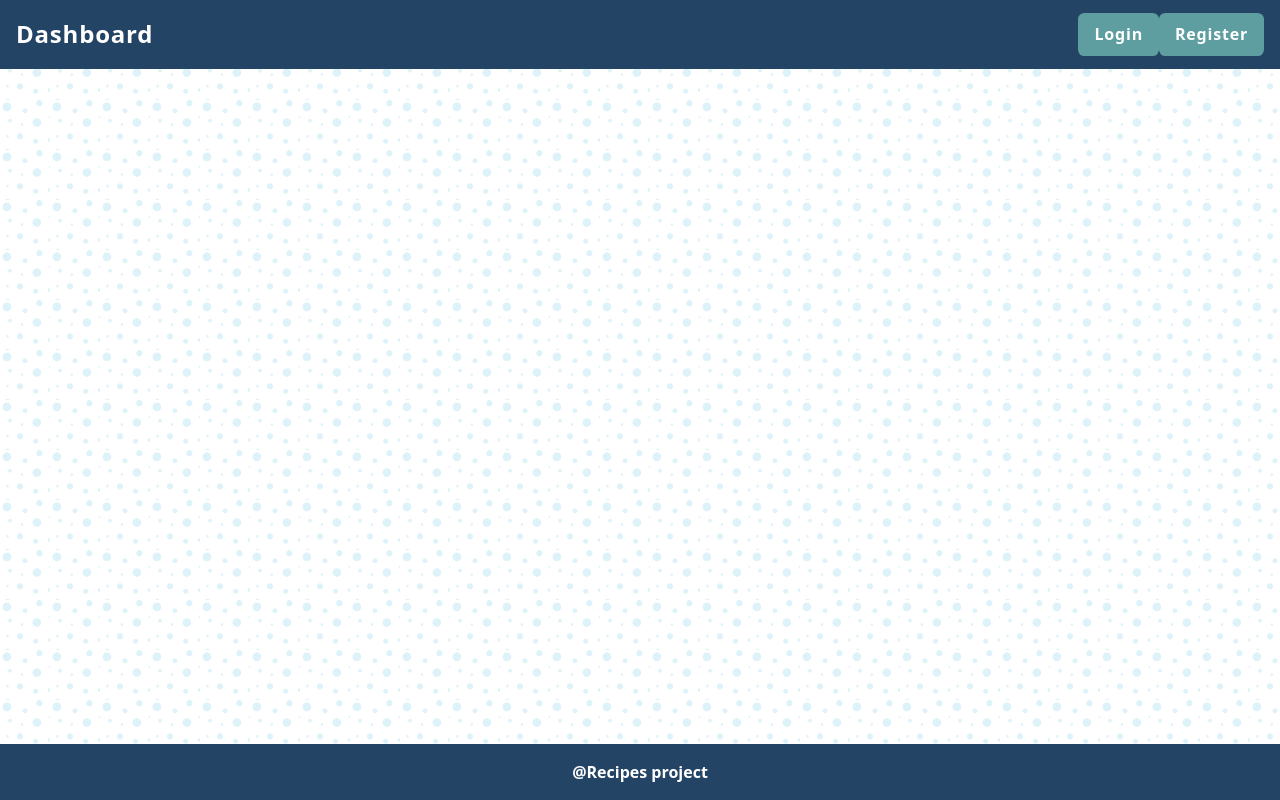
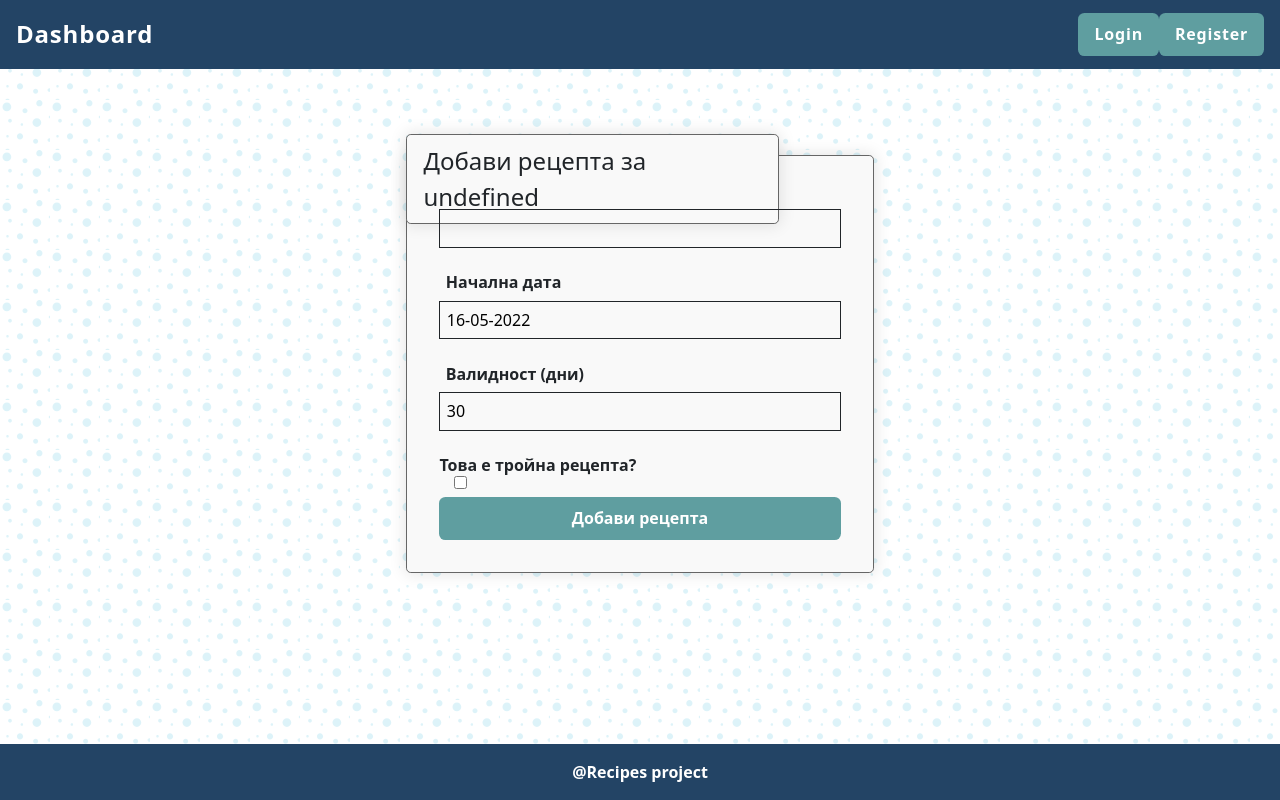
Before and after one commit to PoweRGbg/recipes, a React (Create React App) app: page /recipe/add_recipe/1 in a window 1280 px wide. Built offline with nearby package versions, Linux system fonts and the light colour scheme; no server answers.

Commit message:
adding recipes without protocols

```diff
--- a/src/App.js
+++ b/src/App.js
@@ -42,6 +42,7 @@ function App() {
               <Route path="/protocol/delete/:protocolId" element={<DeleteProtocol />} />
               <Route path="/protocol/renew/:protocolId" element={<RenewProtocol />} />
               <Route path="/recipe/add/:protocolId" element={<AddRecipe />} />
+              <Route path="/recipe/add_recipe/:patientId" element={<AddRecipe />} />
               <Route path="/recipeslist/:protocolId" element={<RecipesList />} />
               <Route path="/details/:patientId" element={<Details />} />
             </Routes>
--- a/src/components/Details/Details.js
+++ b/src/components/Details/Details.js
@@ -69,6 +69,7 @@ const Details = () => {
     const ownerButtons = (
         <>
             <Link className="button" to={`/protocol/add/${patient._id}`}>Нов протокол</Link>
+            <Link className="button" to={`/recipe/add_recipe/${patient._id}`}>Нова рецепта</Link>
             <Link className="button" to={`/edit/${patient._id}`}>Редактирай пациент</Link>
             <a className="button" href="#" onClick={deleteClickHandler}>Премахни пациент</a>
         </>
--- a/src/components/Recipe/AddRecipe/AddRecipe.js
+++ b/src/components/Recipe/AddRecipe/AddRecipe.js
@@ -5,11 +5,14 @@ import * as protocolService from '../../../services/protocolService';
 import { Alert } from 'react-bootstrap';
 import { useNavigate } from 'react-router-dom';
 import { useAuthContext } from '../../../contexts/AuthContext';
+import usePatientState from '../../../hooks/usePatientState';
+
 
 const AddRecipe = () => {
     const { user } = useAuthContext();
-    const { protocolId } = useParams();
+    const { protocolId, patientId } = useParams();
     const [errors, setErrors] = useState({name: false})
+    const [patient, setPatient] = usePatientState(patientId);
     const [protocol, setProtocol] = useState();
     const navigate = useNavigate();
 
@@ -26,14 +29,18 @@ const AddRecipe = () => {
 const today = new Date().ddmmyyyy();
 
     useEffect(() => {
-        console.log("Getting protocol "+protocolId);
-        protocolService.getOne(protocolId)
+        console.log(`Patient is ${patient.name} ${patientId}`);
+        if(protocolId){
+            console.log("Getting protocol "+protocolId);
+            protocolService.getOne(protocolId)
             .then(result => {
                 setProtocol(result);
             })
             .catch(err => {
                 console.log(err);
             })
+
+        }
     }, []);
 
 
@@ -43,8 +50,8 @@ const today = new Date().ddmmyyyy();
 
         let formData = new FormData(e.currentTarget);
 
-        let patientId = formData.get('patientID');
-        let patientName = formData.get('patientName');
+        let patientId = patient ? patient._id : formData.get('patientID');
+        let patientName = patient ? patient.name : formData.get('patientName');
         let protocolId = formData.get('protocolId');
         let medication = formData.get('medication');
         let triple = formData.get('triple');
@@ -53,7 +60,7 @@ const today = new Date().ddmmyyyy();
         let startDate = new Date(start[2], Number(start[1])-1, start[0]);
         let endDate = new Date(startDate.setDate(startDate.getDate() + validity));
 
-        console.log(`Adding recipe for ${medication} patient ${patientName} ${triple}`);
+        console.log(`Adding recipe for ${medication} patient ${patient.name} ${triple}`);
         //add single or tripple recipe
         if(triple){
             for (let index = 1;index < 4;index++) {
@@ -96,7 +103,7 @@ const today = new Date().ddmmyyyy();
         <section id="edit-page" className="edit">
             <form id="edit-form" method="POST" onSubmit={addRecipeSubmitHandler}>
                 <fieldset>
-                    <legend>Добави рецепта към протокол {protocol ? protocol.medication:""}</legend>
+                    <legend>Добави рецепта {protocol && protocol.medication != undefined ? "към протокол за " + protocol.medication:""} {patient ? `за ${patient.name}`:""}</legend>
                     <p className="field">
                         <label htmlFor="name">Лекарство</label>
                         <span className="input" style={{borderColor: errors.name ? 'red' : 'inherit'}}>
@@ -123,7 +130,7 @@ const today = new Date().ddmmyyyy();
                     <input type="hidden" name='patientID' value={protocol ? protocol.patientId:""}></input>
                     <input type="hidden" name='patientName' value={protocol ? protocol.patientName:""}></input>
                     <input type="hidden" name='protocolId' value={protocolId ? protocolId:""}></input>
-                    <input className="button submit" type="submit" value="Добави протокол" />
+                    <input className="button submit" type="submit" value="Добави рецепта" />
                 </fieldset>
             </form>
         </section>
```
